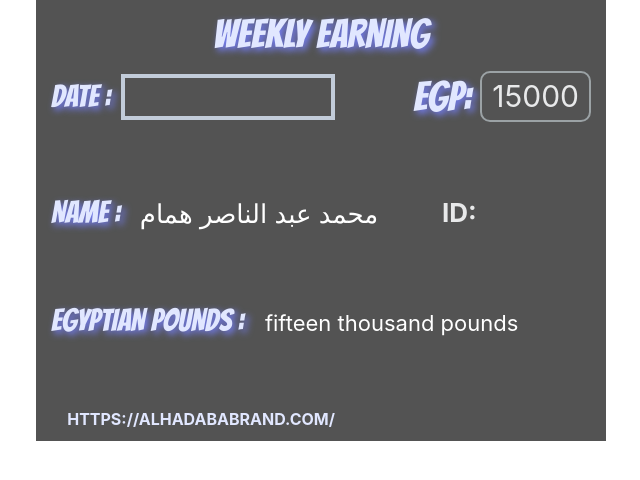
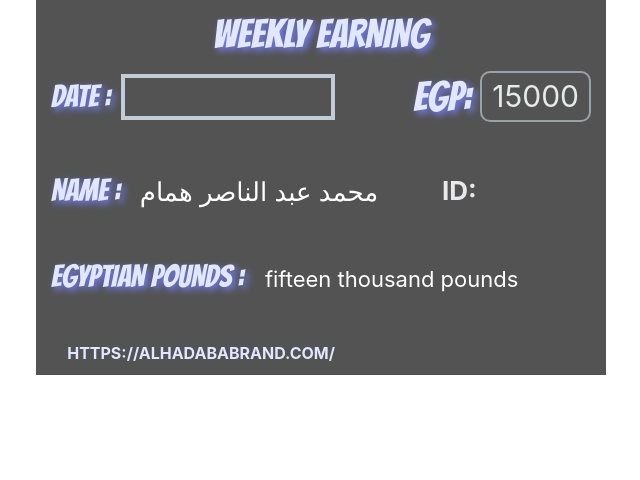
Before and after one commit to BakrAli2021/shico2, a plain HTML site: page index.html in a window 1280 px wide. Shown: the whole page, without its empty margins (34-674 px from the left). Drawn offline with nearby package versions, Linux system fonts and the light colour scheme.

Commit message:
Update index.html

```diff
--- a/index.html
+++ b/index.html
@@ -236,7 +236,7 @@
             .content .egy_pound,
             .content .person-info,
             .content .link {
-                margin-top: 62px;
+                margin-top: 40px;
             }
             .content .date-money .date span,
             .content .person-info .name .p_label,
```
